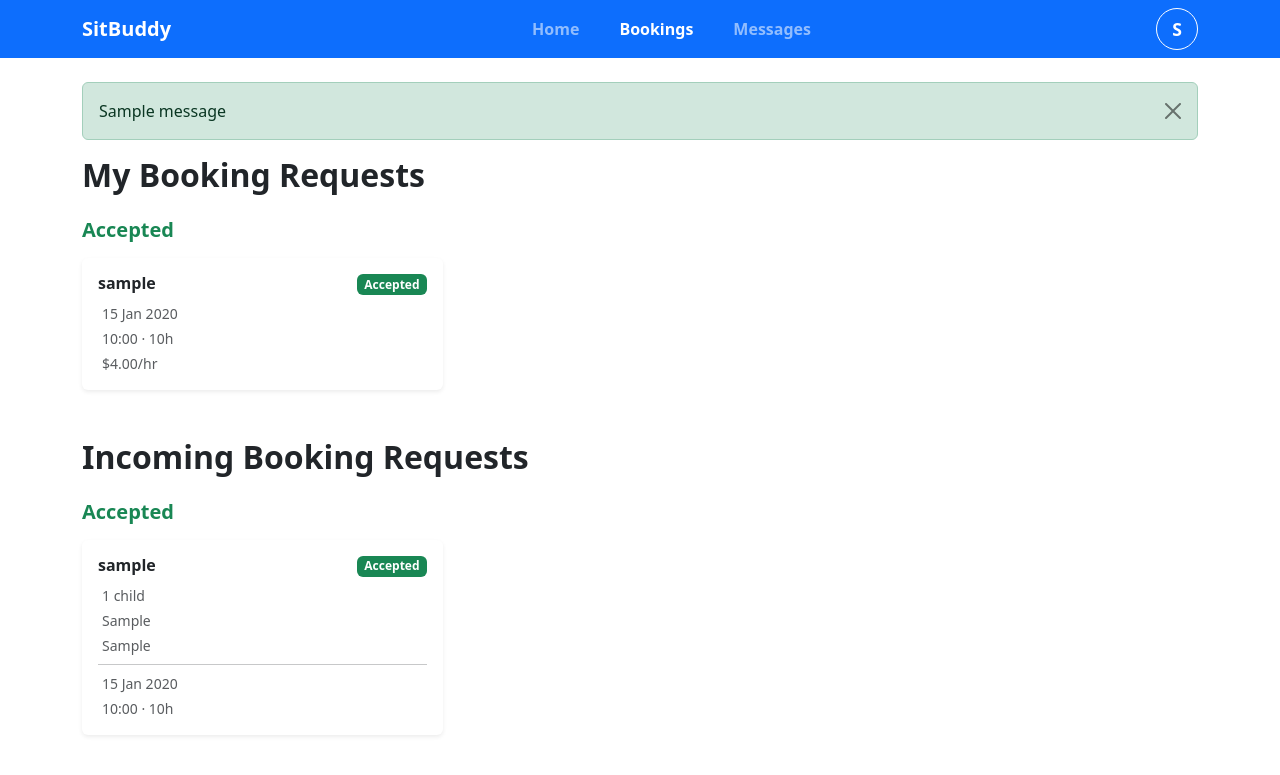
After one commit to christineoen/CITS5505-Group-Project, a Flask app: page /bookings in a window 1280 px wide. The commit adds this page. Shown: the top 775 px of the page. Run offline with Flask 3, Linux system fonts and the light colour scheme; a user stored in the database is signed in; tables that the repository leaves empty hold one stand-in row (values such as "Sample post"); one stand-in notice (Sample message) is shown; some libraries are stand-ins or nearby versions.

Commit message:
fix the bug: when click booking button can't jump to right page and add accept & reject function in booking-page

```diff
--- a/app.py
+++ b/app.py
@@ -1,7 +1,10 @@
 from flask import Flask
 from flask_login import LoginManager
+from flask_wtf.csrf import CSRFProtect
 from models import db
 from models.user import User
+
+csrf = CSRFProtect()
 
 
 def create_app():
@@ -11,6 +14,7 @@ def create_app():
     app.config["SQLALCHEMY_TRACK_MODIFICATIONS"] = False
 
     db.init_app(app)
+    csrf.init_app(app)
 
     login_manager = LoginManager()
     login_manager.login_view = "auth.login"
--- a/routes/main.py
+++ b/routes/main.py
@@ -1,4 +1,5 @@
-from flask import Blueprint, render_template, redirect, url_for, flash
+from datetime import datetime, time as time_type
+from flask import Blueprint, render_template, redirect, url_for, flash, request, abort
 from flask_login import login_required, current_user
 from models import db
 from models.babysitter_profile import BabysitterProfile
@@ -8,6 +9,7 @@ from forms import BookingForm
 from utils import POSTCODE_SUBURB, DAYS
 
 main_bp = Blueprint("main", __name__)
+
 
 @main_bp.route("/")
 def index():
@@ -34,6 +36,17 @@ def index():
     )
 
 
+def _bookings_overlap(b1_date, b1_start, b1_duration, b2_date, b2_start, b2_duration):
+    """Return True if two bookings overlap in time."""
+    if b1_date != b2_date:
+        return False
+    b1_start_mins = b1_start.hour * 60 + b1_start.minute
+    b1_end_mins = b1_start_mins + b1_duration * 60
+    b2_start_mins = b2_start.hour * 60 + b2_start.minute
+    b2_end_mins = b2_start_mins + b2_duration * 60
+    return b1_start_mins < b2_end_mins and b2_start_mins < b1_end_mins
+
+
 @main_bp.route("/booking/<int:babysitter_id>", methods=["GET", "POST"])
 @login_required
 def booking(babysitter_id):
@@ -43,21 +56,139 @@ def booking(babysitter_id):
         flash("You need a parent profile to make a booking.", "warning")
         return redirect(url_for("main.index"))
 
+    parent = current_user.parent_profile
+
     form = BookingForm()
     if form.validate_on_submit():
+        req_date = form.date.data
+        req_start = form.start_time.data
+        req_duration = form.duration_hours.data
+
+        # Check for conflicting bookings for this parent (pending or accepted)
+        existing = Booking.query.filter(
+            Booking.parent_id == parent.id,
+            Booking.status.in_(["pending", "accepted"])
+        ).all()
+
+        conflict = any(
+            _bookings_overlap(req_date, req_start, req_duration,
+                              b.date, b.start_time, b.duration_hours)
+            for b in existing
+        )
+
+        if conflict:
+            flash("You already have a pending or accepted booking that overlaps with this time slot.", "danger")
+            return render_template("booking.html", babysitter=babysitter, form=form)
+
         new_booking = Booking(
-            parent_id=current_user.parent_profile.id,
+            parent_id=parent.id,
             babysitter_id=babysitter.id,
-            date=form.date.data,
-            start_time=form.start_time.data,
-            duration_hours=form.duration_hours.data,
+            date=req_date,
+            start_time=req_start,
+            duration_hours=req_duration,
         )
         db.session.add(new_booking)
         db.session.commit()
         flash(f"Booking request sent to {babysitter.user.username}!", "success")
-        return redirect(url_for("main.index"))
+        return redirect(url_for("main.bookings"))
 
     return render_template("booking.html", babysitter=babysitter, form=form)
+
+
+@main_bp.route("/bookings")
+@login_required
+def bookings():
+    parent_bookings = {}
+    babysitter_bookings = {}
+
+    if current_user.is_parent:
+        all_bookings = Booking.query.filter_by(
+            parent_id=current_user.parent_profile.id
+        ).order_by(Booking.date.desc(), Booking.start_time.desc()).all()
+
+        parent_bookings = {
+            "pending":   [b for b in all_bookings if b.status == "pending"],
+            "accepted":  [b for b in all_bookings if b.status == "accepted"],
+            "rejected":  [b for b in all_bookings if b.status == "rejected"],
+            "cancelled": [b for b in all_bookings if b.status == "cancelled"],
+        }
+
+    if current_user.is_babysitter:
+        all_bookings = Booking.query.filter_by(
+            babysitter_id=current_user.babysitter_profile.id
+        ).order_by(Booking.date.desc(), Booking.start_time.desc()).all()
+
+        babysitter_bookings = {
+            "pending":  [b for b in all_bookings if b.status == "pending"],
+            "accepted": [b for b in all_bookings if b.status == "accepted"],
+            "rejected": [b for b in all_bookings if b.status == "rejected"],
+        }
+
+    return render_template(
+        "bookings.html",
+        parent_bookings=parent_bookings,
+        babysitter_bookings=babysitter_bookings,
+    )
+
+
+@main_bp.route("/bookings/<int:booking_id>/cancel", methods=["POST"])
+@login_required
+def cancel_booking(booking_id):
+    b = Booking.query.get_or_404(booking_id)
+    if not current_user.is_parent or b.parent_id != current_user.parent_profile.id:
+        abort(403)
+    if b.status != "pending":
+        flash("Only pending bookings can be cancelled.", "warning")
+        return redirect(url_for("main.bookings"))
+    b.status = "cancelled"
+    db.session.commit()
+    flash("Booking cancelled.", "success")
+    return redirect(url_for("main.bookings"))
+
+
+@main_bp.route("/bookings/<int:booking_id>/accept", methods=["POST"])
+@login_required
+def accept_booking(booking_id):
+    b = Booking.query.get_or_404(booking_id)
+    if not current_user.is_babysitter or b.babysitter_id != current_user.babysitter_profile.id:
+        abort(403)
+    if b.status != "pending":
+        flash("This booking is no longer pending.", "warning")
+        return redirect(url_for("main.bookings"))
+
+    # Accept this booking
+    b.status = "accepted"
+
+    # Reject all other pending bookings for this babysitter that overlap
+    others = Booking.query.filter(
+        Booking.babysitter_id == b.babysitter_id,
+        Booking.id != b.id,
+        Booking.status == "pending"
+    ).all()
+
+    for other in others:
+        if _bookings_overlap(b.date, b.start_time, b.duration_hours,
+                             other.date, other.start_time, other.duration_hours):
+            other.status = "rejected"
+
+    db.session.commit()
+    flash("Booking accepted. Overlapping requests have been rejected.", "success")
+    return redirect(url_for("main.bookings"))
+
+
+@main_bp.route("/bookings/<int:booking_id>/reject", methods=["POST"])
+@login_required
+def reject_booking(booking_id):
+    b = Booking.query.get_or_404(booking_id)
+    if not current_user.is_babysitter or b.babysitter_id != current_user.babysitter_profile.id:
+        abort(403)
+    if b.status != "pending":
+        flash("This booking is no longer pending.", "warning")
+        return redirect(url_for("main.bookings"))
+    b.status = "rejected"
+    db.session.commit()
+    flash("Booking rejected.", "success")
+    return redirect(url_for("main.bookings"))
 
 
 @main_bp.route("/messages")
@@ -65,11 +196,13 @@ def booking(babysitter_id):
 def messages():
     return redirect(url_for("messages.index"))
 
+
 @main_bp.route("/babysitter/<int:profile_id>")
 @login_required
 def babysitter_profile(profile_id):
     return render_template("babysitter_profile.html")
 
+
 @main_bp.route("/parent/<int:profile_id>")
 @login_required
 def parent_profile(profile_id):
--- /dev/null
+++ b/templates/bookings.html
@@ -0,0 +1,161 @@
+{% extends "base.html" %}
+{% block title %}My Bookings – SitBuddy{% endblock %}
+
+{% block content %}
+
+{% with messages = get_flashed_messages(with_categories=true) %}
+    {% for category, message in messages %}
+    <div class="alert alert-{{ category }} alert-dismissible fade show" role="alert">
+        {{ message }}
+        <button type="button" class="btn-close" data-bs-dismiss="alert"></button>
+    </div>
+    {% endfor %}
+{% endwith %}
+
+{% macro status_badge(status) %}
+    {% if status == 'pending' %}
+        <span class="badge bg-warning text-dark">Pending</span>
+    {% elif status == 'accepted' %}
+        <span class="badge bg-success">Accepted</span>
+    {% elif status == 'rejected' %}
+        <span class="badge bg-danger">Rejected</span>
+    {% elif status == 'cancelled' %}
+        <span class="badge bg-secondary">Cancelled</span>
+    {% endif %}
+{% endmacro %}
+
+{# ── PARENT VIEW ── #}
+{% if current_user.is_parent %}
+<h2 class="fw-bold mb-4">My Booking Requests</h2>
+
+{% set sections = [
+    ('pending',   'Pending',   'warning'),
+    ('accepted',  'Accepted',  'success'),
+    ('rejected',  'Rejected',  'danger'),
+    ('cancelled', 'Cancelled', 'secondary'),
+] %}
+
+{% for key, label, color in sections %}
+{% set items = parent_bookings[key] %}
+{% if items %}
+<h5 class="fw-semibold text-{{ color }} mb-3 mt-4">{{ label }}</h5>
+<div class="row g-3 mb-2">
+    {% for b in items %}
+    <div class="col-md-6 col-lg-4">
+        <div class="card border-0 shadow-sm h-100">
+            <div class="card-body">
+                <div class="d-flex justify-content-between align-items-start mb-2">
+                    <h6 class="fw-semibold mb-0">{{ b.babysitter.user.username }}</h6>
+                    {{ status_badge(b.status) }}
+                </div>
+                <p class="text-muted small mb-1">
+                    <i class="bi bi-calendar3 me-1"></i>{{ b.date.strftime('%d %b %Y') }}
+                </p>
+                <p class="text-muted small mb-1">
+                    <i class="bi bi-clock me-1"></i>{{ b.start_time.strftime('%H:%M') }} · {{ b.duration_hours }}h
+                </p>
+                {% if b.babysitter.hourly_rate %}
+                <p class="text-muted small mb-0">
+                    <i class="bi bi-currency-dollar me-1"></i>${{ "%.2f"|format(b.babysitter.hourly_rate) }}/hr
+                </p>
+                {% endif %}
+            </div>
+            {% if b.status == 'pending' %}
+            <div class="card-footer bg-transparent border-0 pt-0 pb-3 px-3">
+                <form method="POST" action="{{ url_for('main.cancel_booking', booking_id=b.id) }}">
+                    <input type="hidden" name="csrf_token" value="{{ csrf_token() }}">
+                    <button type="submit" class="btn btn-outline-danger btn-sm w-100"
+                            onclick="return confirm('Cancel this booking request?')">
+                        Cancel Request
+                    </button>
+                </form>
+            </div>
+            {% endif %}
+        </div>
+    </div>
+    {% endfor %}
+</div>
+{% endif %}
+{% endfor %}
+
+{% if not (parent_bookings.pending or parent_bookings.accepted or parent_bookings.rejected or parent_bookings.cancelled) %}
+<div class="text-center py-5 text-muted">
+    <p class="fs-5">You haven't made any booking requests yet.</p>
+    <a href="{{ url_for('main.index') }}" class="btn btn-primary">Browse Babysitters</a>
+</div>
+{% endif %}
+{% endif %}
+
+{# ── BABYSITTER VIEW ── #}
+{% if current_user.is_babysitter %}
+<h2 class="fw-bold mb-4 {% if current_user.is_parent %}mt-5{% endif %}">Incoming Booking Requests</h2>
+
+{% set bs_sections = [
+    ('pending',  'Pending',  'warning'),
+    ('accepted', 'Accepted', 'success'),
+    ('rejected', 'Rejected', 'danger'),
+] %}
+
+{% for key, label, color in bs_sections %}
+{% set items = babysitter_bookings[key] %}
+{% if items %}
+<h5 class="fw-semibold text-{{ color }} mb-3 mt-4">{{ label }}</h5>
+<div class="row g-3 mb-2">
+    {% for b in items %}
+    <div class="col-md-6 col-lg-4">
+        <div class="card border-0 shadow-sm h-100">
+            <div class="card-body">
+                <div class="d-flex justify-content-between align-items-start mb-2">
+                    <h6 class="fw-semibold mb-0">{{ b.parent.user.username }}</h6>
+                    {{ status_badge(b.status) }}
+                </div>
+                {# Parent info #}
+                <p class="text-muted small mb-1">
+                    <i class="bi bi-people me-1"></i>
+                    {{ b.parent.num_children or '?' }} child{{ 'ren' if b.parent.num_children != 1 else '' }}
+                </p>
+                {% if b.parent.location %}
+                <p class="text-muted small mb-1">
+                    <i class="bi bi-geo-alt me-1"></i>{{ b.parent.location }}
+                </p>
+                {% endif %}
+                {% if b.parent.special_requirements %}
+                <p class="text-muted small mb-1">
+                    <i class="bi bi-info-circle me-1"></i>{{ b.parent.special_requirements[:80] }}{% if b.parent.special_requirements|length > 80 %}…{% endif %}
+                </p>
+                {% endif %}
+                <hr class="my-2">
+                <p class="text-muted small mb-1">
+                    <i class="bi bi-calendar3 me-1"></i>{{ b.date.strftime('%d %b %Y') }}
+                </p>
+                <p class="text-muted small mb-0">
+                    <i class="bi bi-clock me-1"></i>{{ b.start_time.strftime('%H:%M') }} · {{ b.duration_hours }}h
+                </p>
+            </div>
+            {% if b.status == 'pending' %}
+            <div class="card-footer bg-transparent border-0 pt-0 pb-3 px-3 d-flex gap-2">
+                <form method="POST" action="{{ url_for('main.accept_booking', booking_id=b.id) }}" class="flex-fill">
+                    <input type="hidden" name="csrf_token" value="{{ csrf_token() }}">
+                    <button type="submit" class="btn btn-success btn-sm w-100">Accept</button>
+                </form>
+                <form method="POST" action="{{ url_for('main.reject_booking', booking_id=b.id) }}" class="flex-fill">
+                    <input type="hidden" name="csrf_token" value="{{ csrf_token() }}">
+                    <button type="submit" class="btn btn-outline-danger btn-sm w-100">Reject</button>
+                </form>
+            </div>
+            {% endif %}
+        </div>
+    </div>
+    {% endfor %}
+</div>
+{% endif %}
+{% endfor %}
+
+{% if not (babysitter_bookings.pending or babysitter_bookings.accepted or babysitter_bookings.rejected) %}
+<div class="text-center py-5 text-muted">
+    <p class="fs-5">No booking requests yet.</p>
+</div>
+{% endif %}
+{% endif %}
+
+{% endblock %}
--- a/templates/partials/navbar_auth.html
+++ b/templates/partials/navbar_auth.html
@@ -9,8 +9,8 @@
                    href="{{ url_for('main.index') }}">Home</a>
             </li>
             <li class="nav-item">
-                <a class="nav-link fw-semibold {{ 'active' if request.endpoint == 'main.booking' }}"
-                   href="{{ url_for('main.index') }}">Booking</a>
+                <a class="nav-link fw-semibold {{ 'active' if request.endpoint == 'main.bookings' }}"
+                   href="{{ url_for('main.bookings') }}">Bookings</a>
             </li>
             <li class="nav-item">
                 <a class="nav-link fw-semibold {{ 'active' if request.endpoint == 'main.messages' }}"
```
